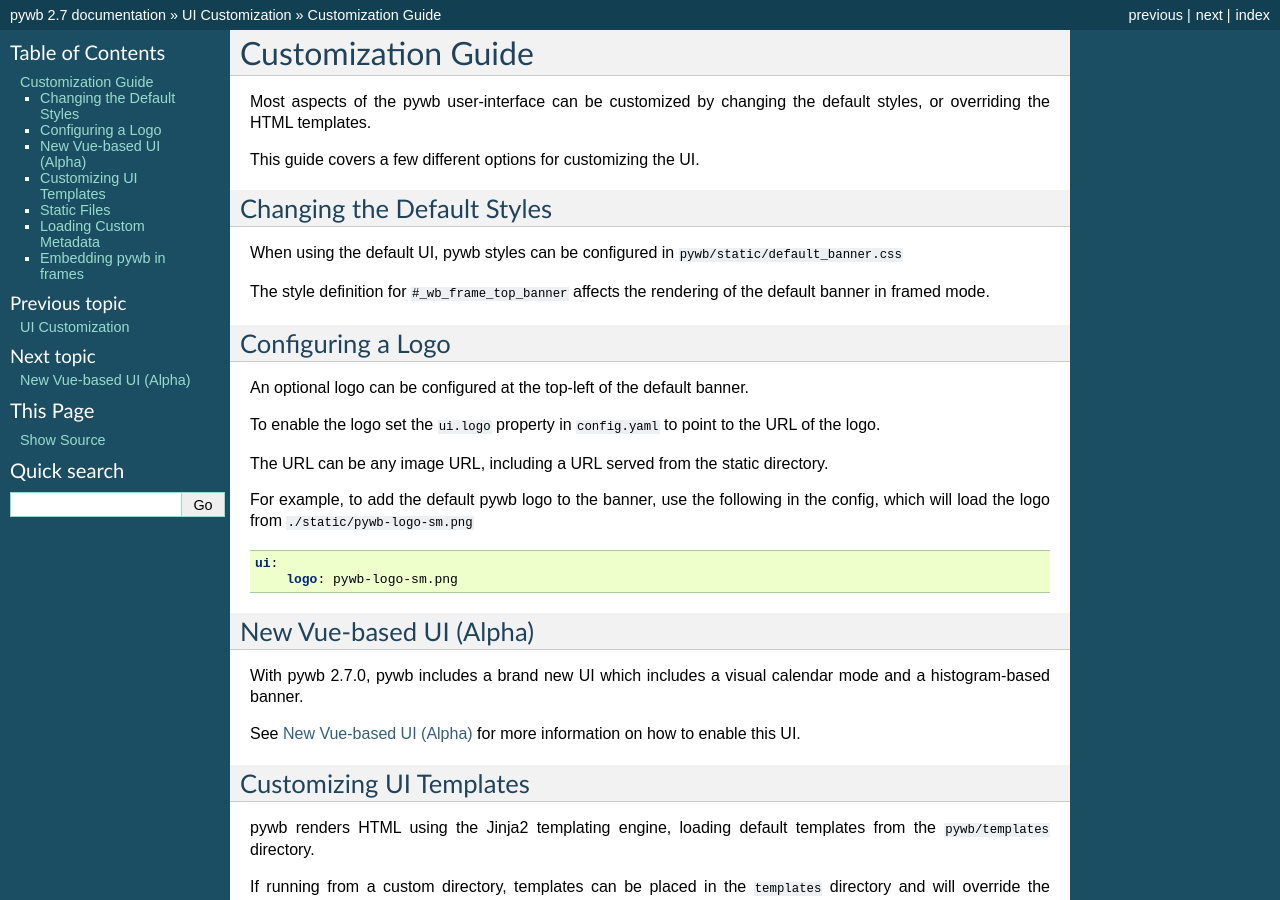
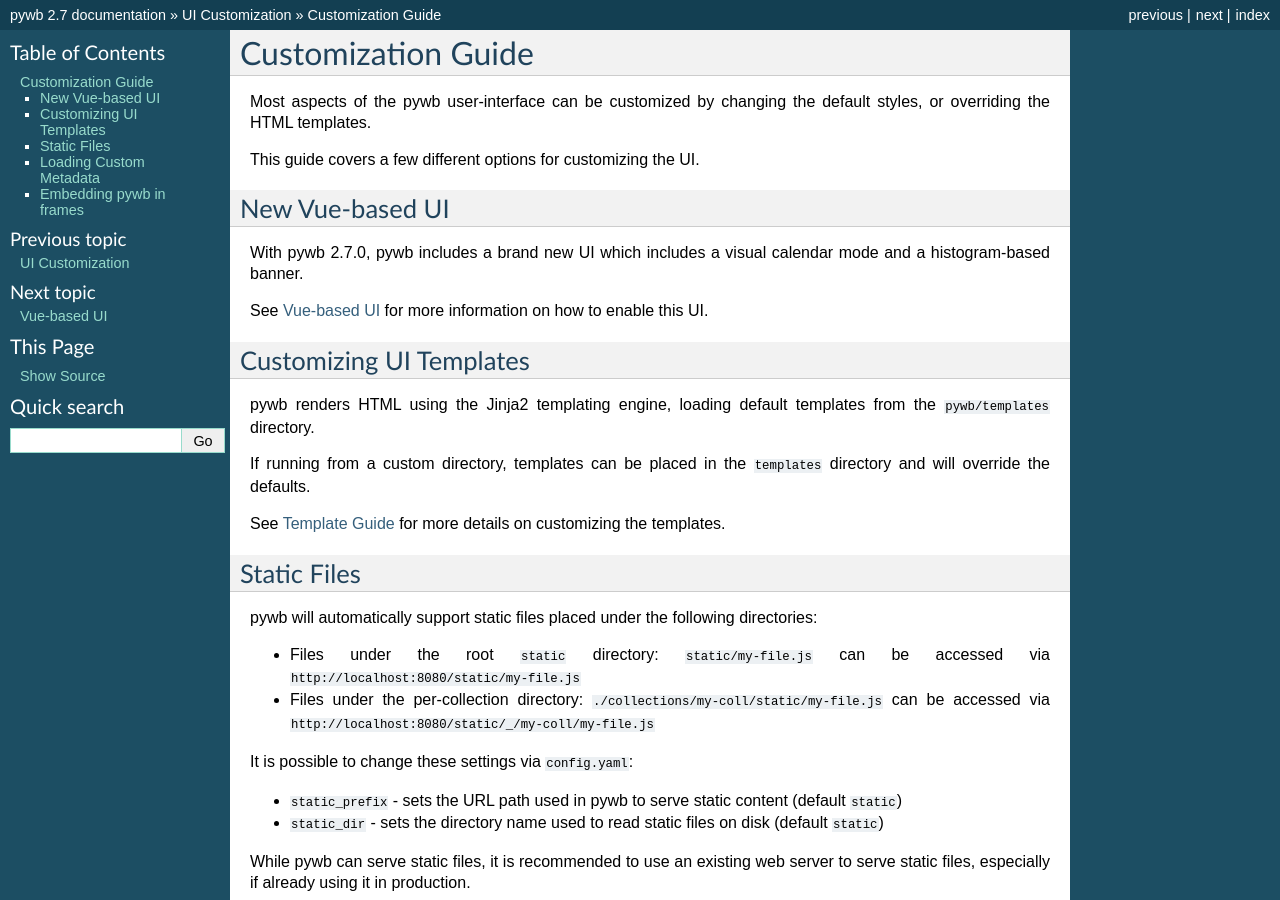
Before and after one commit to webrecorder/pywb, a Sphinx documentation site: the page built from docs/manual/ui-guide.rst, in a window 1280 px wide and 900 px high. Built offline with Sphinx 7.4.7, drawn with Linux system fonts in a browser that asks for light colours; pages that are not in the unit, such as notebooks, are missing from menus.

```diff
--- a/docs/manual/ui-customization.rst
+++ b/docs/manual/ui-customization.rst
@@ -4,5 +4,5 @@
 .. toctree::
 
    ui-guide
-   new-vue-ui
+   vue-ui
    template-guide
--- a/docs/manual/ui-guide.rst
+++ b/docs/manual/ui-guide.rst
@@ -8,38 +8,12 @@
 This guide covers a few different options for customizing the UI.
 
 
-Changing the Default Styles
----------------------------
-
-When using the default UI, pywb styles can be configured in ``pywb/static/default_banner.css``
-
-The style definition for ``#_wb_frame_top_banner`` affects the rendering of the default banner in framed mode.
-
-
-Configuring a Logo
-------------------
-
-An optional logo can be configured at the top-left of the default banner.
-
-To enable the logo set the ``ui.logo`` property in ``config.yaml`` to point to the URL of the logo.
-
-The URL can be any image URL, including a URL served from the static directory.
-
-For example, to add the default pywb logo to the banner, use the following in the config, which will
-load the logo from ``./static/pywb-logo-sm.png``
-
-.. code:: yaml
-
-    ui:
-        logo: pywb-logo-sm.png
-
-
-New Vue-based UI (Alpha)
-------------------------
+New Vue-based UI
+----------------
 
 With pywb 2.7.0, pywb includes a brand new UI which includes a visual calendar mode and a histogram-based banner.
 
-See :ref:`new-vue-ui` for more information on how to enable this UI.
+See :ref:`vue-ui` for more information on how to enable this UI.
 
 
 Customizing UI Templates
```
Also changed, not shown: docs/manual/configuring.rst (+12 -1 lines), docs/manual/template-guide.rst (+3 -13 lines), docs/manual/vue-ui.rst (renamed from docs/manual/new-vue-ui.rst, +26 -24 lines), 2 other files.
